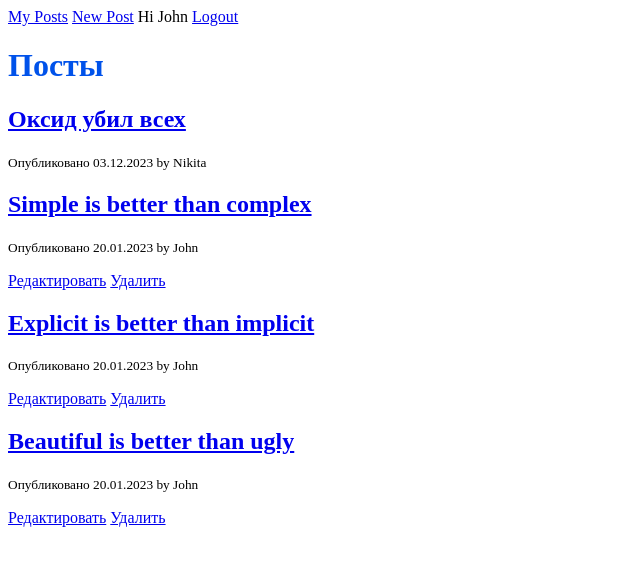
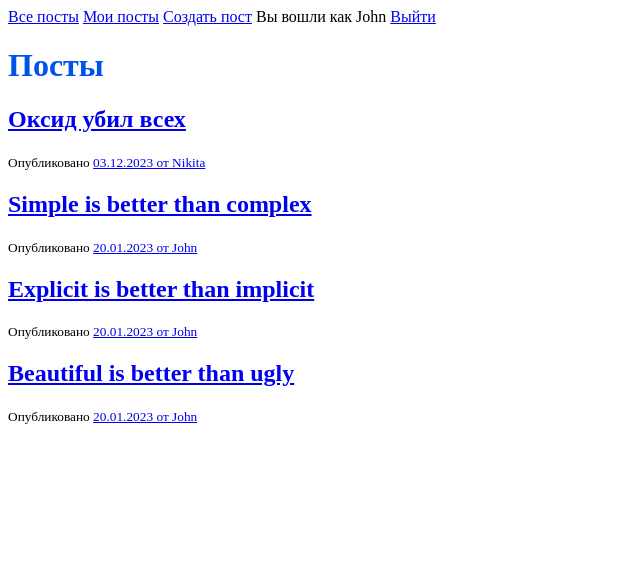
Before and after one commit to rickonetik/blog-jango, a Django app: page / in a window 1280 px wide. Shown: the top 566 px of the page, without its empty margins (0-640 px from the left). Run offline with Django 4.2, Linux system fonts and the light colour scheme; a user stored in the database is signed in; data comes from the database, SQL or seed files in the repository; both versions use the stored data as it was after the commit.

Commit message:
небольшие изменения в отображении постов

```diff
--- a/blog/templates/blog/about.html
+++ b/blog/templates/blog/about.html
@@ -1,3 +1,3 @@
 {% extends 'base.html' %} {% block content %}
-<h1>About</h1>
+<h1>О нас</h1>
 {% endblock content %}
--- a/blog/templates/blog/home.html
+++ b/blog/templates/blog/home.html
@@ -3,14 +3,18 @@
 {% block content %}
   <h1>Посты</h1>
   {% for post in posts %}
-    <h2><a href="{% url 'post-detail' post.id %}">{{ post.title }}</a></h2>
-    <small>Опубликовано {{ post.published_at | date:"d.m.Y" }} by {{ post.author | title }}</small>
+  <h2><a href="{% url 'post-detail' post.id %}">{{ post.title }}</a></h2>
+  <small>
+    Опубликовано
+    {% if post.author.id %}
+      <a href="{% url 'author-posts' post.author.id %}">
+        {{ post.published_at | date:"d.m.Y" }} от {{ post.author | title }}
+      </a>
+    {% else %}
+      Неизвестный автор
+    {% endif %}
+  </small>
 
-    {% if request.user.is_authenticated and request.user == post.author %}
-      <p>
-        <a href="{% url 'post-edit' post.id %}">Редактировать</a>
-        <a href="{% url 'post-delete' post.id %}">Удалить</a>
-      </p>
-    {% endif %}
-  {% endfor %}
+{% endfor %}
+
 {% endblock content %}
--- a/blog/templates/blog/post_detail.html
+++ b/blog/templates/blog/post_detail.html
@@ -5,6 +5,12 @@
   <h2>{{ post.title }}</h2>
   <small>Опубликовано {{ post.published_at | date:"d.m.Y" }} by {{ post.author | title }}</small>
   <p>{{ post.content }}</p>
+  {% if request.user.is_authenticated and request.user == post.author %}
+  <p>
+    <a href="{% url 'post-edit' post.id %}">Редактировать</a>
+    <a href="{% url 'post-delete' post.id %}">Удалить</a>
+  </p>
+{% endif %}
 
   <h3>Комментарии:</h3>
   {% for comment in post.comments.all %}
--- a/blog/templates/blog/post_form.html
+++ b/blog/templates/blog/post_form.html
@@ -1,6 +1,6 @@
 {% extends 'base.html' %} {% block content %}
 
-<h2>{% if id %} Edit {% else %} New {% endif %} Post</h2>
+<h2>{% if id %} Редактировать {% else %} Новый {% endif %} Пост</h2>
 <form method="post" novalidate>
   {% csrf_token %}
   {{ form.as_p }}
--- a/blog/urls.py
+++ b/blog/urls.py
@@ -8,5 +8,6 @@ urlpatterns = [
     path('post/edit/<int:id>/', views.edit_post, name='post-edit'),
     path('post/delete/<int:id>/', views.delete_post, name='post-delete'),
     path('post/<int:pk>/comment/', views.add_comment_to_post, name='add_comment_to_post'),
+    path('author/<int:author_id>/', views.author_posts, name='author-posts'),
     path('about/', views.about, name='about'),
 ]
--- a/blog/views.py
+++ b/blog/views.py
@@ -3,6 +3,8 @@ from django.contrib import messages
 from django.contrib.auth.decorators import  login_required
 from .models import Post
 from .forms import PostForm, CommentForm
+from django.contrib.auth.models import User
+
 
 @login_required
 def delete_post(request, id):
@@ -72,6 +74,10 @@ def add_comment_to_post(request, pk):
         form = CommentForm()
     return render(request, 'blog/add_comment_to_post.html', {'form': form})
 
+def author_posts(request, author_id):
+    author = User.objects.get(pk=author_id)
+    author_posts = author.post_set.all()  # Replace with your logic to fetch the author's posts
+    return render(request, 'blog/author_posts.html', {'author': author, 'author_posts': author_posts})
 
 def home(request):
     posts = Post.objects.all()
--- a/templates/base.html
+++ b/templates/base.html
@@ -11,13 +11,14 @@
   <body>
   	<header>
   		{%if request.user.is_authenticated %}
-  			<a href="{% url 'posts' %}">My Posts</a>
-  			<a href="{% url 'post-create' %}">New Post</a>
-  			<span>Hi {{ request.user.username | title }}</span>
-  			<a href="{% url 'logout' %}">Logout</a>
+  			<a href="{% url 'posts' %}">Все посты</a>
+			<a href="{% url 'author-posts' request.user.id %}">Мои посты</a>
+  			<a href="{% url 'post-create' %}">Создать пост</a>
+  			<span>Вы вошли как {{ request.user.username | title }}</span>
+  			<a href="{% url 'logout' %}">Выйти</a>
   		{%else%}
-  			<a href="{% url 'login' %}">Login</a>
-  			<a href="{% url 'register' %}">Register</a>
+  			<a href="{% url 'login' %}">Войти</a>
+  			<a href="{% url 'register' %}">Зарегистроваться</a>
   		{%endif%}
   	</header>
   	<main>
```
Also changed, not shown: blog/templates/blog/author_posts.html (added, +12 -0 lines), blog/templates/blog/post_confirm_delete.html (+4 -4 lines), db.sqlite3.
